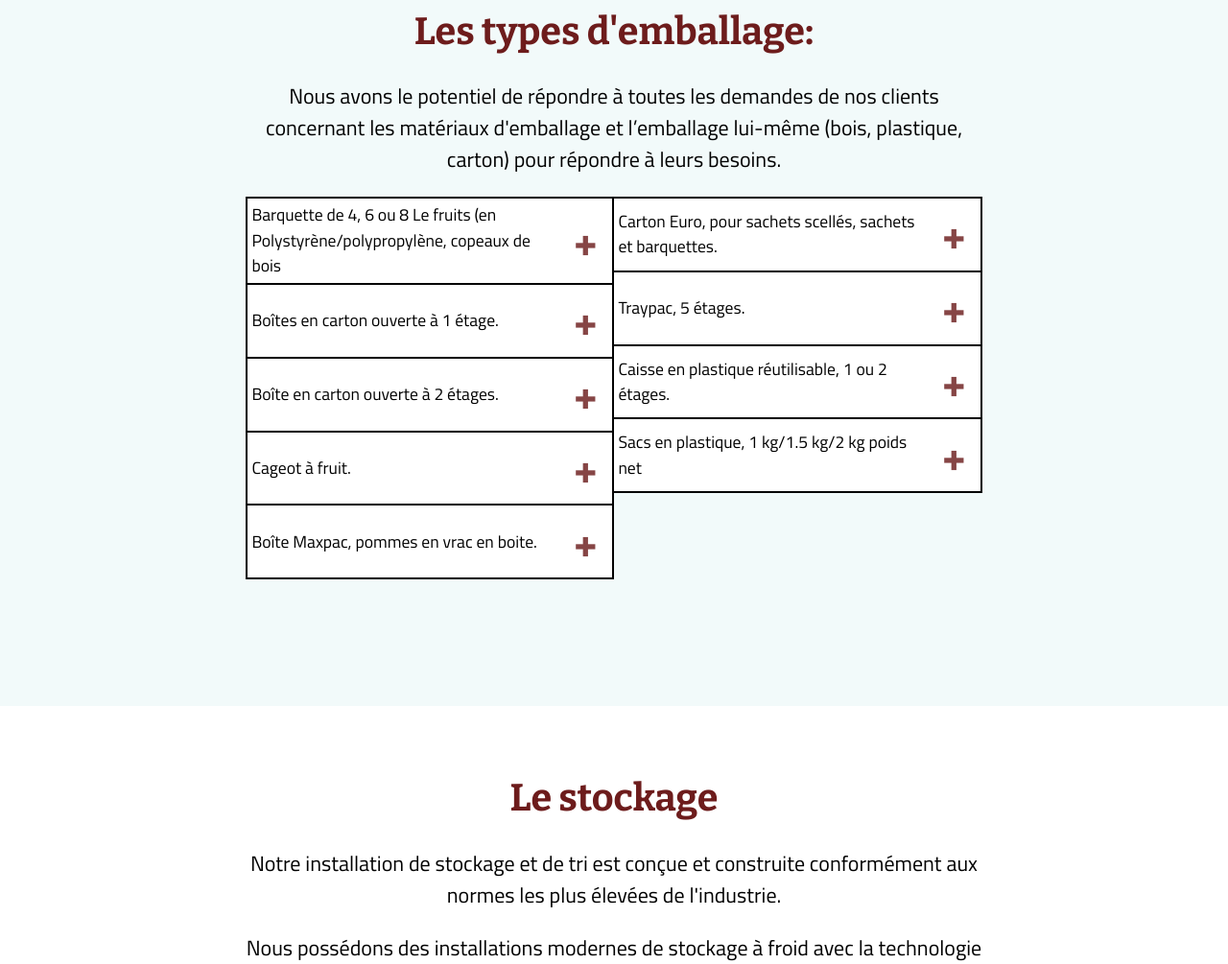
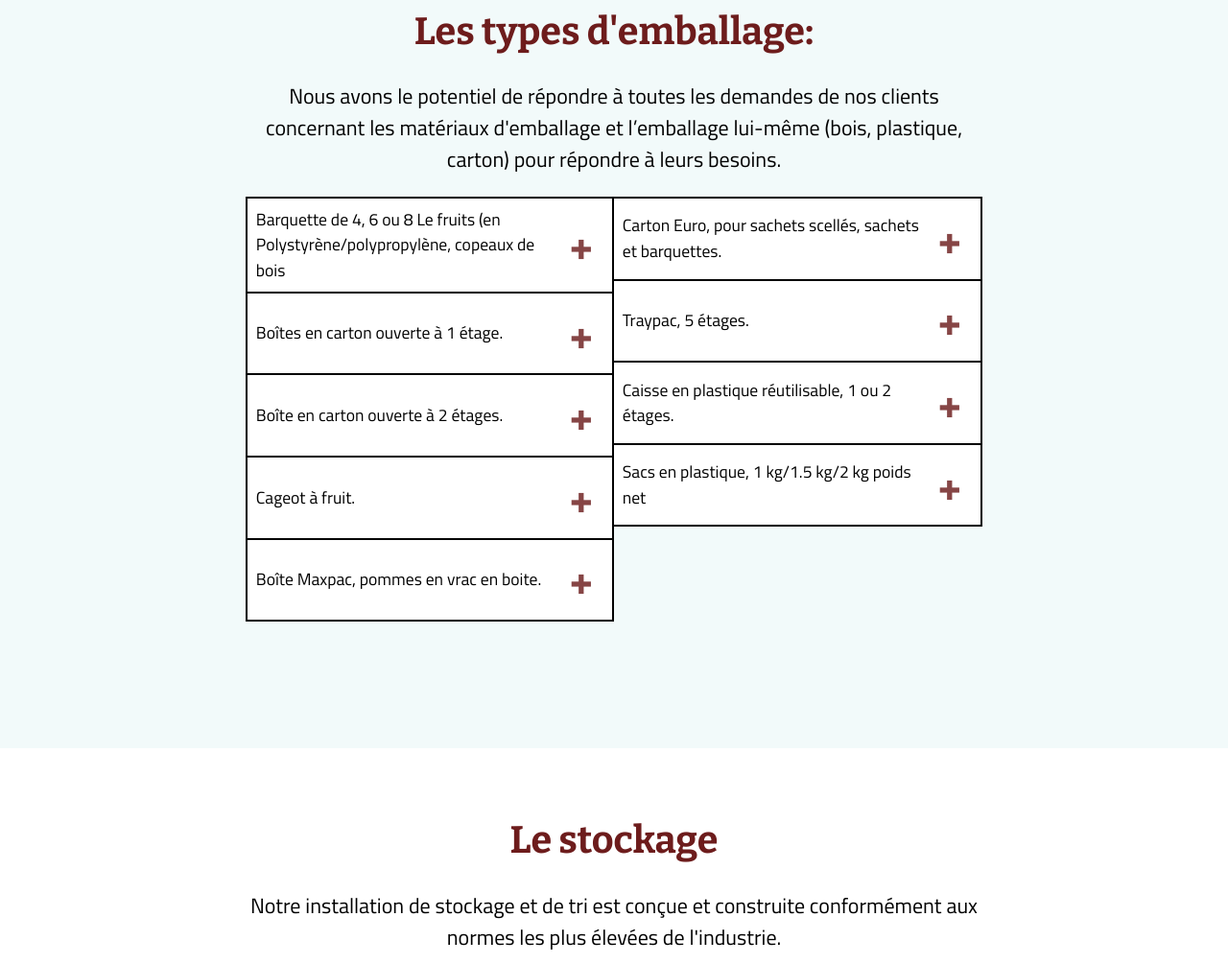
Before and after one commit to rebarce/fruitfr, a plain HTML site: page index.html in a window 1280 px wide. Shown: the part 4534-5539 px from the top of the page at 96% size. Drawn offline with nearby package versions, Linux system fonts and the light colour scheme.

Commit message:
Add files via upload

```diff
--- a/css/style.css
+++ b/css/style.css
@@ -354,13 +354,14 @@ header ul li:hover {
   border: 2px solid black;
 }
 
-.types-group-two > p:nth-child(1) {
+/* .types-group-two > p:nth-child(1) {
   border: 2px solid black;
-  border-left: 0;
-}
+  border-top: 0;
+} */
 
 .types-group-two > p {
-  border-left: 0;
+  border: 2px solid black;
+  border-top: 0;
 }
 /* Change color of the heading and icon (on hover and click) */
 .active,
@@ -890,7 +891,7 @@ header ul li:hover {
 
   .packaging-types p {
     /* margin: 0.5rem 0; */
-    padding: 0.2rem;
+    padding: 0.4rem;
     text-align: left;
     font-size: 0.8rem;
   }
@@ -901,6 +902,18 @@ header ul li:hover {
 
   .types-group-two {
     flex: 1;
+  }
+  .types-group-one > p:nth-child(1) {
+    border: 2px solid black;
+  }
+
+  .types-group-two > p:nth-child(1) {
+    border: 2px solid black;
+    border-left: 0;
+  }
+
+  .types-group-two > p {
+    border-left: 0;
   }
   /* END OF PACKAGING TYPES */
 
```
